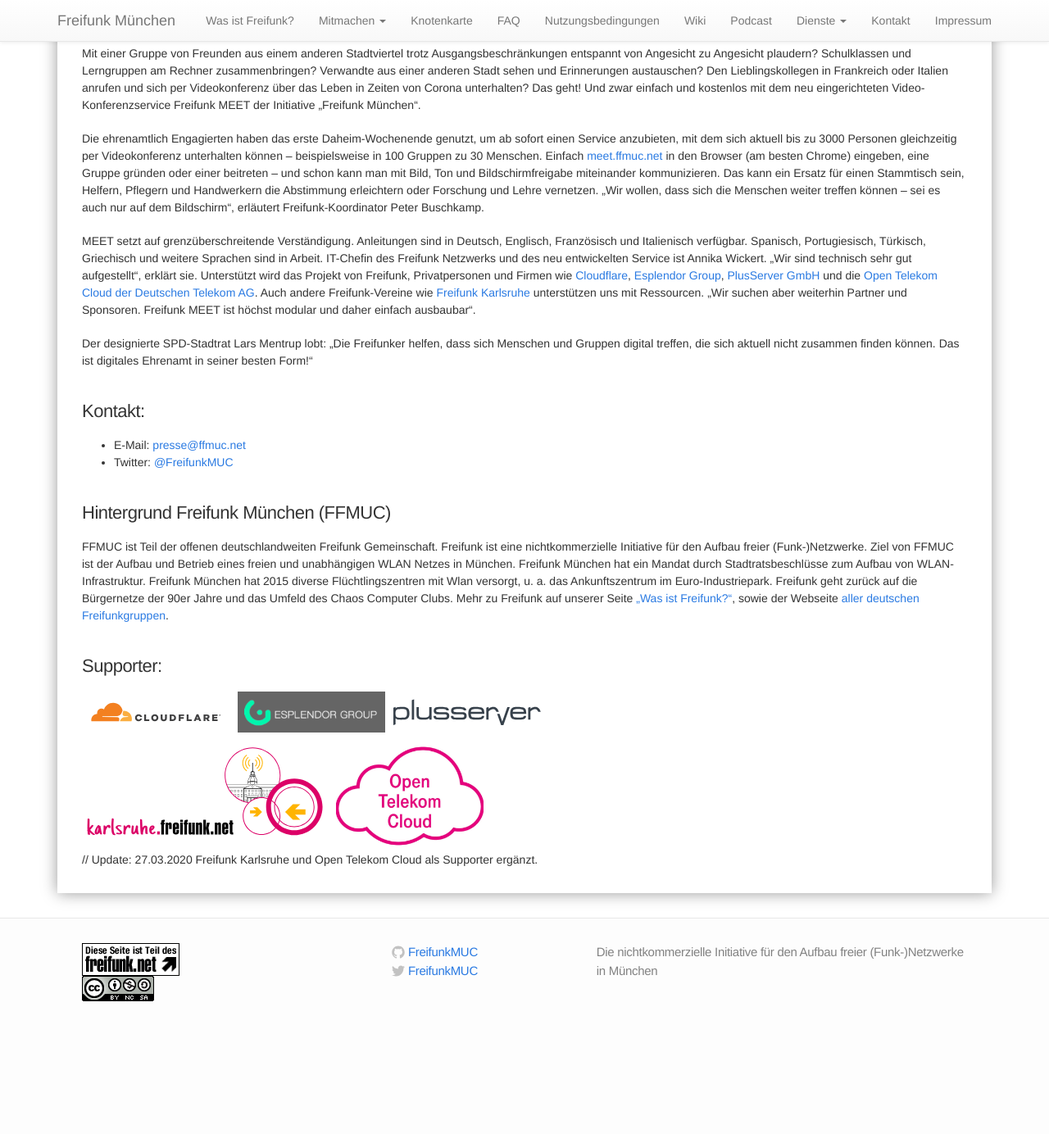
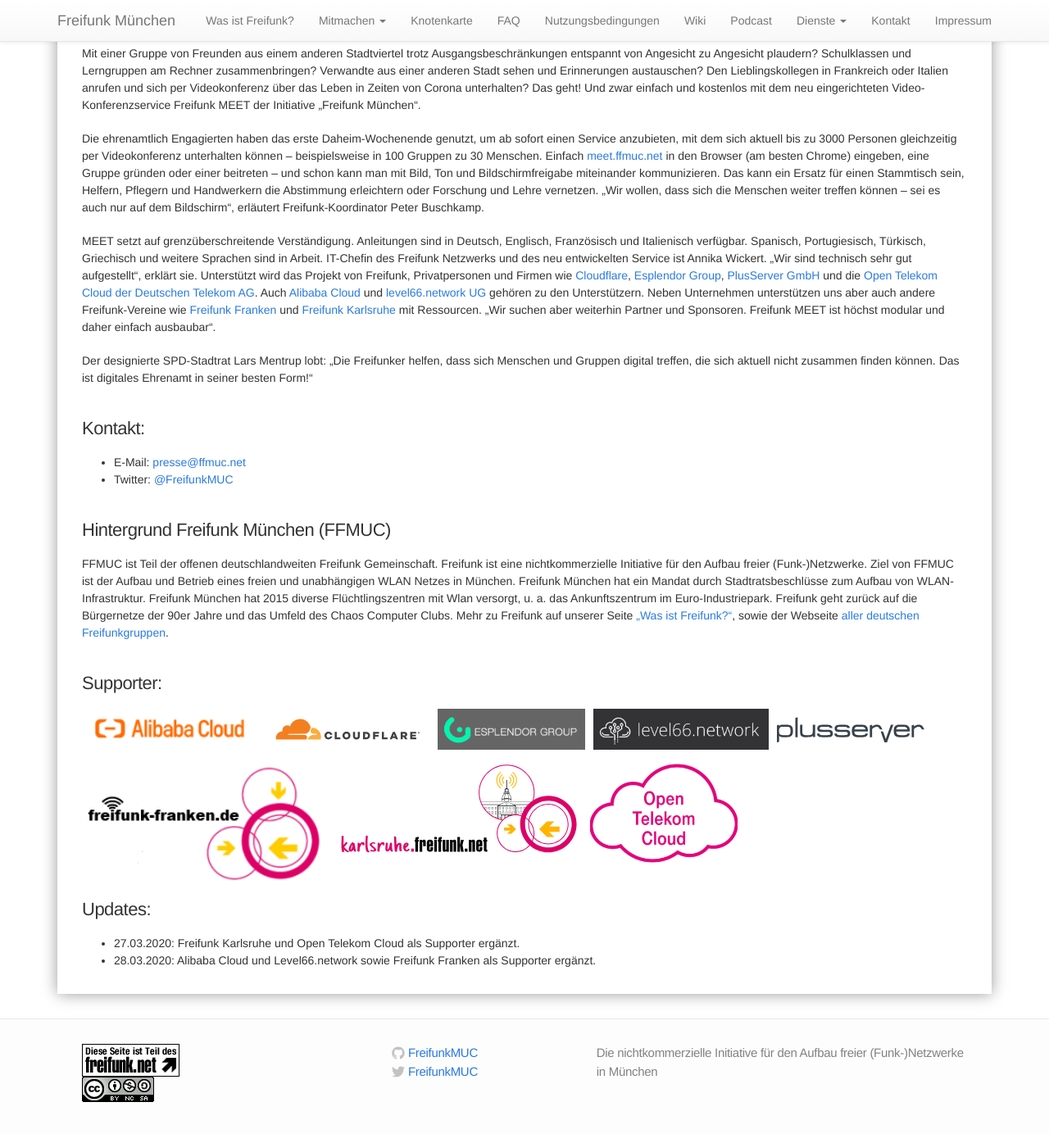
Before and after one commit to freifunkMUC/freifunkmuc.github.io, a Jekyll site: the page built from _posts/2020-03-23-pressemitteilung_meet.markdown, in a window 1280 px wide and 1400 px high, scrolled down 324 px. Shown: the top 1384 px of the window at 82% size. Built offline with Jekyll 4.4.1, drawn with Linux system fonts in a browser that asks for light colours; before the commit the page ends 1601 px from its top, so only the background shows below that.

Commit message:
presse_meet: Add alibaba, level66, ffFranken

```diff
--- a/_posts/2020-03-23-pressemitteilung_meet.markdown
+++ b/_posts/2020-03-23-pressemitteilung_meet.markdown
@@ -32,7 +32,9 @@ Unterstützt wird das Projekt von Freifunk, Privatpersonen und Firmen wie
 [Esplendor Group](https://esplendor.industries),
 [PlusServer GmbH](https://www.plusserver.com) und die
 [Open Telekom Cloud der Deutschen Telekom AG](https://open-telekom-cloud.com).
-Auch andere Freifunk-Vereine wie [Freifunk Karlsruhe](https://karlsruhe.freifunk.net) unterstützen uns mit Ressourcen.
+Auch [Alibaba Cloud](https://www.alibabacloud.com) und
+[level66.network UG](https://level66.network/) gehören zu den Unterstützern.
+Neben Unternehmen unterstützen uns aber auch andere Freifunk-Vereine wie [Freifunk Franken](https://freifunk-franken.de) und [Freifunk Karlsruhe](https://karlsruhe.freifunk.net) mit Ressourcen.
 „Wir suchen aber weiterhin Partner und Sponsoren.
 Freifunk MEET ist höchst modular und daher einfach ausbaubar“.
 
@@ -53,17 +55,20 @@ Freifunk geht zurück auf die Bürgernetze der 90er Jahre und das Umfeld des Cha
 Mehr zu Freifunk auf unserer Seite [„Was ist Freifunk?“](https://ffmuc.net/wasistfreifunk/), sowie der Webseite [aller deutschen Freifunkgruppen](https://freifunk.net/).
 
 ### Supporter:
-
-[![Cloudflare Inc.](/assets/unterstuetzung/logo-cloudflare-dark.svg){:.pull-left width="180px" height="50px" style="margin-right: 10px"}](https://www.cloudflare.com)
+[![Alibaba Cloud](/assets/unterstuetzung/logo_alibaba_cloud.png){:.pull-left height="50px style="margin-right: 10px; margin-top: 8px; "}](https://www.alibabacloud.com)
+[![Cloudflare Inc.](/assets/unterstuetzung/logo-cloudflare-dark.svg){:.pull-left height="50px" style="margin-right: 10px"}](https://www.cloudflare.com)
 [![Esplendor Group](/assets/unterstuetzung/logo-esplendor.png){:.pull-left width="180px" style="margin-right: 10px; margin-bottom: 10px; "}](https://esplendor.industries)
-[![PlusServer GmbH](/assets/unterstuetzung/logo-plusserver-blue.svg){:.pull-left width="180px" height="50px" style="margin-right: 10px"}](https://www.plusserver.com)
+[![level66.network UG](/assets/unterstuetzung/logo_level66.network.jpeg){:.pull-left height="50px" style="margin-right: 10px"}](https://open-telekom-cloud.com)
+[![PlusServer GmbH](/assets/unterstuetzung/logo-plusserver-blue.svg){:.pull-left width="180px" style="margin-right: 10px; margin-top: 10px; "}](https://www.plusserver.com)
 
 <div style="clear: both;" ></div>
 
+[![Freifunk Franken](/assets/unterstuetzung/logo_freifunk_franken.png){:.pull-left width="300px" style="margin-right: 10px"}](https://freifunk-franken.de)
 [![Freifunk Karlsruhe e.V.](/assets/unterstuetzung/freifunk_karlsruhe_logo_webseite.svg){:.pull-left width="300px" style="margin-right: 10px"}](https://karlsruhe.freifunk.net)
 [![Open Telekom Cloud](/assets/unterstuetzung/bi-170330-opentelekomcloud.jpg){:.pull-left width="180px" style="margin-right: 10px"}](https://open-telekom-cloud.com)
 
 <div style="clear: both;" ></div>
 
-// Update: 27.03.2020
-Freifunk Karlsruhe und Open Telekom Cloud als Supporter ergänzt.
+### Updates:
+- 27.03.2020: Freifunk Karlsruhe und Open Telekom Cloud als Supporter ergänzt.
+- 28.03.2020: Alibaba Cloud und Level66.network sowie Freifunk Franken als Supporter ergänzt.
```
Also changed, not shown: assets/unterstuetzung/logo_alibaba_cloud.png (added), assets/unterstuetzung/logo_freifunk_franken.png (added), assets/unterstuetzung/logo_level66.network.jpeg (added).
